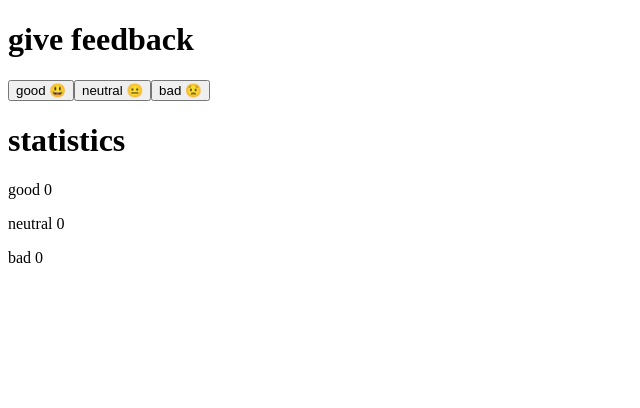
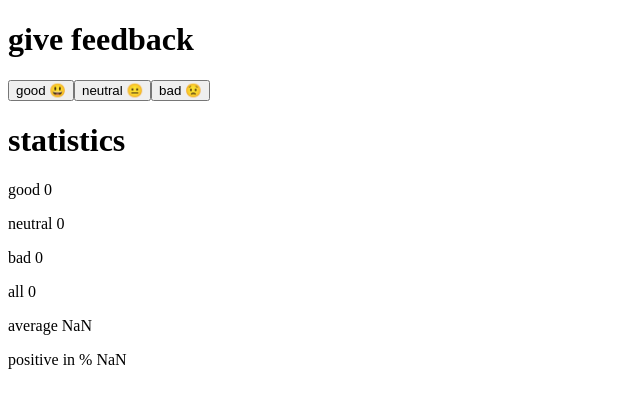
Before and after one commit to cherylfong/netscapia, a React (Create React App) app in the folder part1/unicafe/: page / in a window 1280 px wide. Shown: the top 408 px of the page, without its empty margins (0-640 px from the left). Built offline with nearby package versions, Linux system fonts and the light colour scheme.

Commit message:
complete section 1.7

```diff
--- a/part1/unicafe/src/App.js
+++ b/part1/unicafe/src/App.js
@@ -1,5 +1,7 @@
 /**
  * 1.6 Implement a web application for collecting customer feedback. There are only three options for feedback: good, neutral, and bad.
+ *
+ * 1.7 Show statistics that include total number of collected feedback, average score where (good:1, neutral:0, bad:-1), and the percentage of good feedback.
  */
 
 import { useState } from 'react'
@@ -9,24 +11,37 @@ const App = () => {
   const [good, setGood] = useState(0)
   const [neutral, setNeutral] = useState(0)
   const [bad, setBad] = useState(0)
+  const [total, setTotal] = useState(0)
 
+  // updates and sets the number of "good" button clicks
+  // updates total of all button clicks
   const handleGoodClick = () => {
     const updateGood = good + 1
     setGood(updateGood)
+    setTotal(updateGood + neutral + bad)
   }
 
+  // updates and sets the number of "neutral" button clicks
+  // updates total of all button clicks
   const handleNeutralClick = () => {
     const updateNeutral = neutral + 1
     setNeutral(updateNeutral)
-
+    setTotal(updateNeutral + good + bad)
   }
 
+  // updates and sets the number of "bad" button clicks
+  // updates total of all button clicks
   const handleBadClick = () => {
     const updateBad = bad + 1
     setBad(updateBad)
-    // setTotal(updateBad + bad)
+    setTotal(updateBad + good + neutral)
   }
 
+  // gets the average of all feedback
+  const getAverage = (good, bad, total) => { return (good - bad) / total }
+
+  // gets the percentage of good feedback
+  const getGoodPercentage = (good, total) => { return (good / total) * 100 }
 
   return (
     <div>
@@ -38,7 +53,9 @@ const App = () => {
       <P text={"good"} value={good}/>
       <P text={"neutral"} value={neutral}/>
       <P text={"bad"} value={bad}/>
-
+      <P text={"all"} value={total} />
+      <P text={"average"} value={ getAverage(good, bad, total) } />
+      <P text={"positive in %"} value={ getGoodPercentage(good, total)} />
     </div>
   )
 }
@@ -53,5 +70,4 @@ const Button = ({handle, text}) => <button onClick={handle}>{text}</button>
  */
 const P = ({text, value}) => <p>{text} {value}</p>
 
-
 export default App
```
